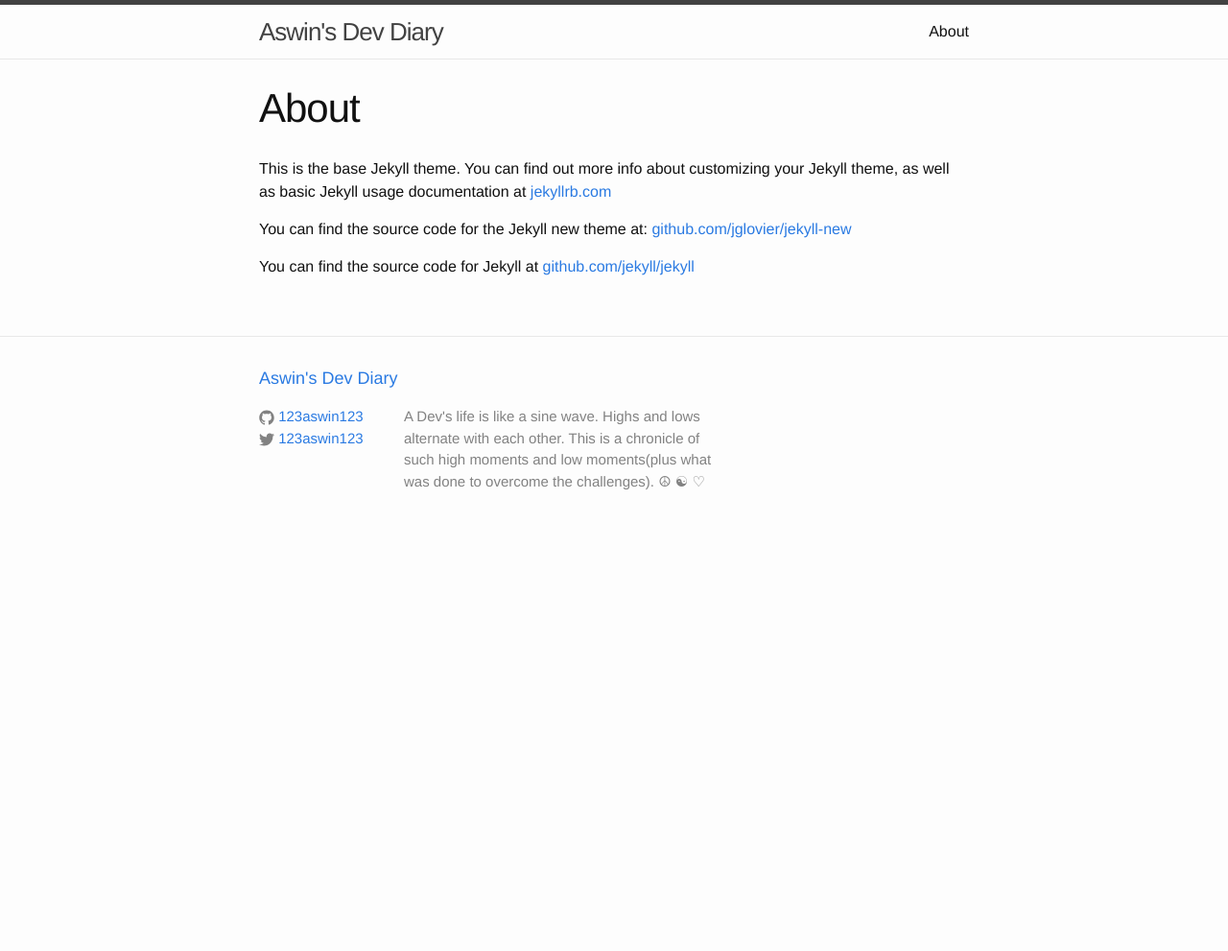
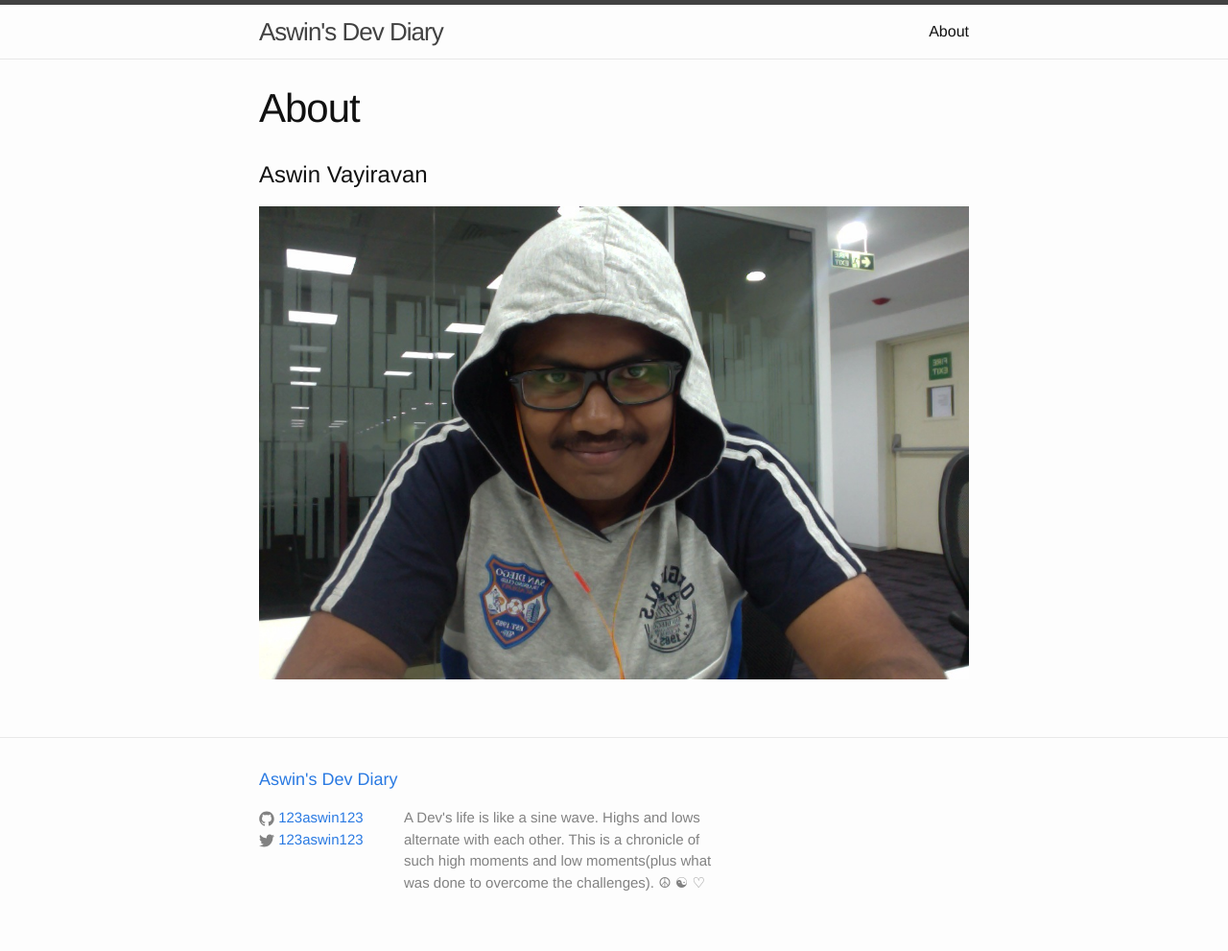
Before and after one commit to 123aswin123/123aswin123.github.io, a Jekyll site: the page built from about.md, in a window 1280 px wide. Shown: the whole page at 96% size. Built offline with Jekyll 4.4.1, drawn with Linux system fonts in a browser that asks for light colours; before the commit the page ends 900 px from its top, so only the background shows below that.

Commit message:
Added Image to About Page

```diff
--- a/about.md
+++ b/about.md
@@ -4,8 +4,6 @@ title: About
 permalink: /about/
 ---
 
-This is the base Jekyll theme. You can find out more info about customizing your Jekyll theme, as well as basic Jekyll usage documentation at [jekyllrb.com](http://jekyllrb.com/)
+#Aswin Vayiravan
 
-You can find the source code for the Jekyll new theme at: [github.com/jglovier/jekyll-new](https://github.com/jglovier/jekyll-new)
-
-You can find the source code for Jekyll at [github.com/jekyll/jekyll](https://github.com/jekyll/jekyll)
+![My helpful screenshot]({{ site.url }}/assets/photo_me.jpg)
```
Also changed, not shown: assets/Photo_me.jpg (added).
